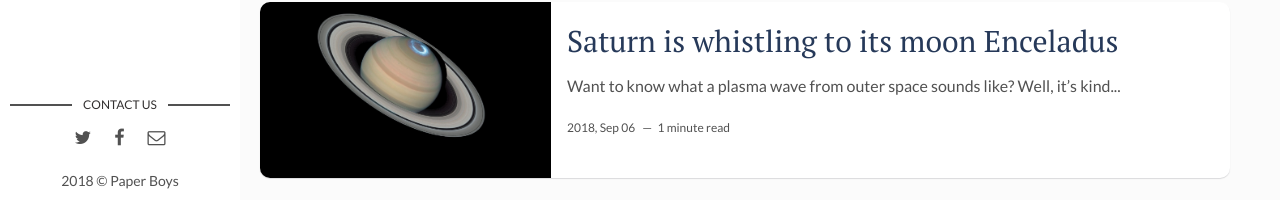
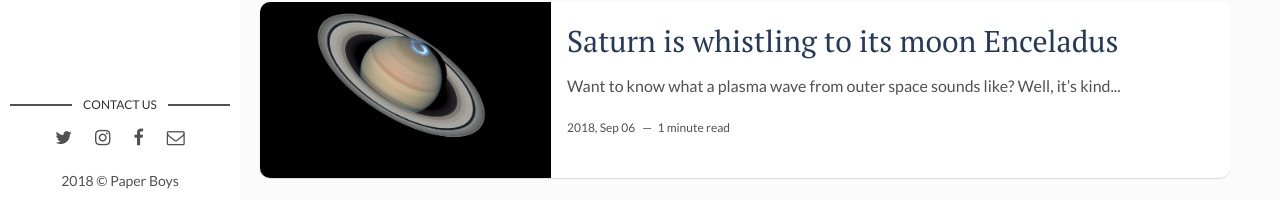
Before and after one commit to paperboyspodcast/paperboyspodcast.github.io, a Jekyll site: the page built from index.html, in a window 1280 px wide and 900 px high, scrolled down 543 px. Shown: the part 675-875 px from the top of the window. Built offline with Jekyll 4.4.1, drawn with Linux system fonts in a browser that asks for light colours; the list of posts is cut into pages by our own code.

Commit message:
updated main.html to include instagram icon

```diff
--- a/_layouts/main.html
+++ b/_layouts/main.html
@@ -26,7 +26,12 @@
         {% if site.social-twitter %}
           <li><a href="https://twitter.com/{{ site.social-twitter }}" target="_blank"><i class="fa fa-twitter" aria-hidden="true"></i></a></li>
         {% else %}
-          <li><a href="https://twitter.com/artemsheludko_" target="_blank"><i class="fa fa-twitter" aria-hidden="true"></i></a></li>
+          <li><a href="https://twitter.com/" target="_blank"><i class="fa fa-twitter" aria-hidden="true"></i></a></li>
+        {% endif %}
+	 {% if site.social-instagram %}
+          <li><a href="https://instagram.com/{{ site.social-instagram }}" target="_blank"><i class="fa fa-instagram" aria-hidden="true"></i></a></li>
+        {% else %}
+          <li><a href="https://instagram.com/" target="_blank"><i class="fa fa-instagram" aria-hidden="true"></i></a></li>
         {% endif %}
         {% if site.social-facebook %}
           <li><a href="https://facebook.com/{{ site.social-facebook }}" target="_blank"><i class="fa fa-facebook" aria-hidden="true"></i></a></li>
```
